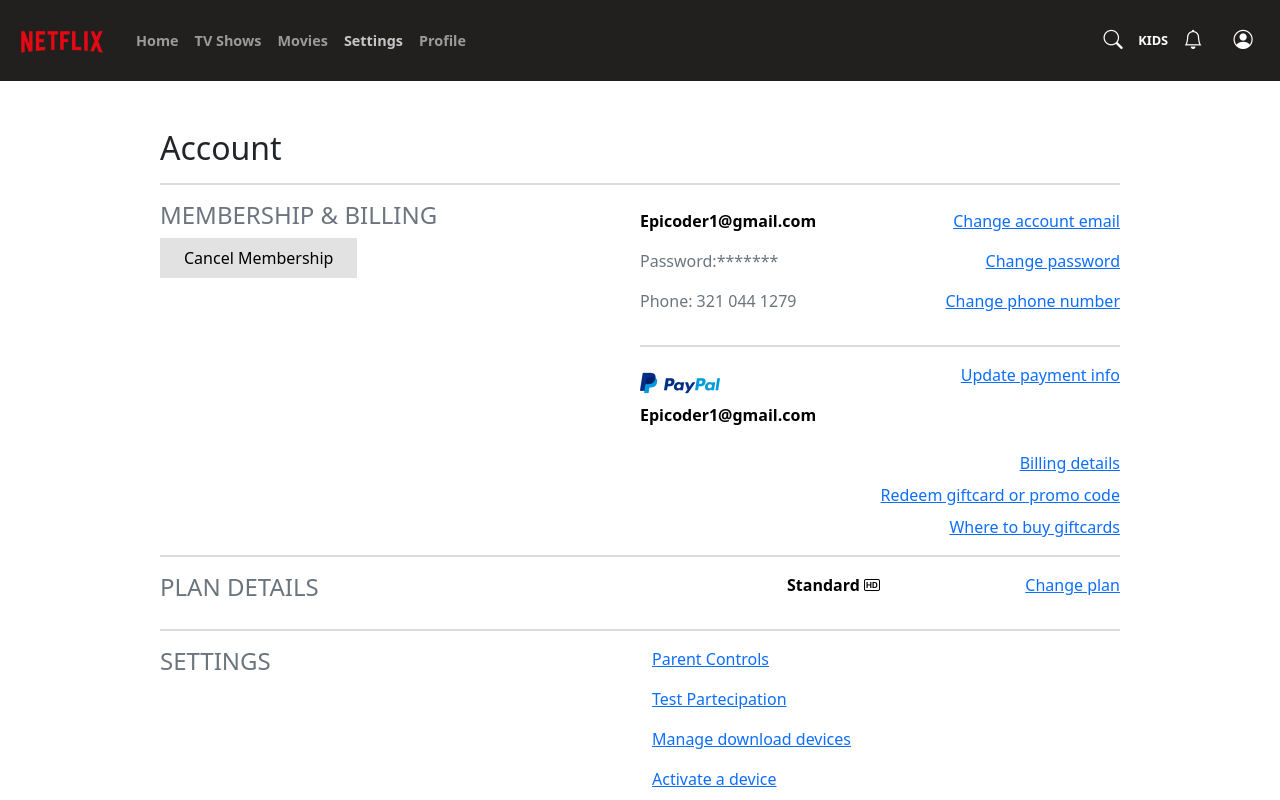
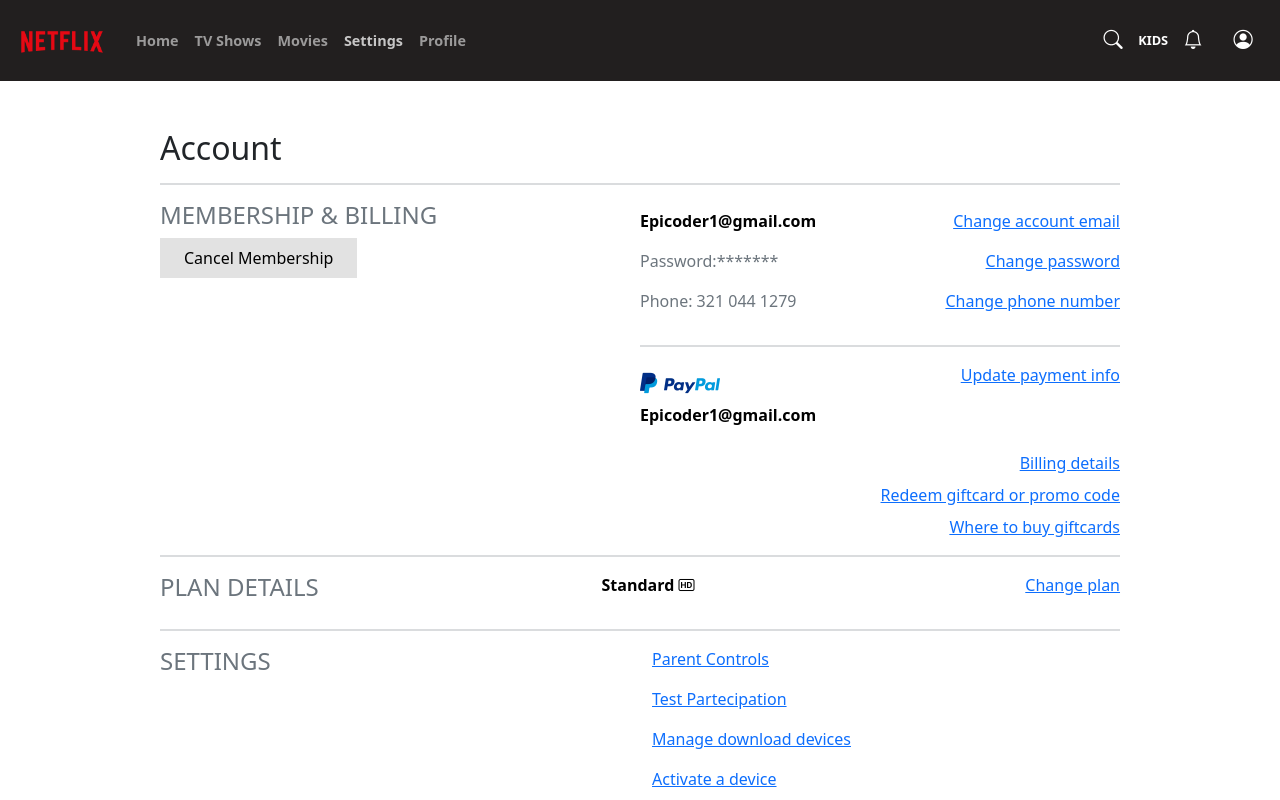
Before and after one commit to Domy15/progetto-settimanale-S9, a React (Vite) app: page / in a window 1280 px wide. Both pictures are taken after a click on the link "Settings". Shown: the top 800 px of the page. Built offline with nearby package versions, Linux system fonts and the light colour scheme; no server answers.

Commit message:
ultimi ritocchi fatti

```diff
--- a/src/pages/Settings.jsx
+++ b/src/pages/Settings.jsx
@@ -52,14 +52,12 @@
           </div>
         </div>
         <hr className="border border-secondary my-3" />
-        <div className="d-flex justify-content-between">
-          <div className="d-md-flex justify-content-between w-75">
-            <h2 className="h4 text-secondary me-3">PLAN DETAILS</h2>
-            <p className="text-black fw-bold">
+        <div className="row">
+            <h2 className="col h4 text-secondary me-3">PLAN DETAILS</h2>
+            <p className="col text-black fw-bold text-center">
               Standard <i className="bi bi-badge-hd"></i>
             </p>
-          </div>
-          <a href="javascript:void(0)">Change plan</a>
+          <a href="javascript:void(0)" className="col text-end">Change plan</a>
         </div>
         <hr className="border border-secondary my-3" />
         <div className="d-md-flex">
```
